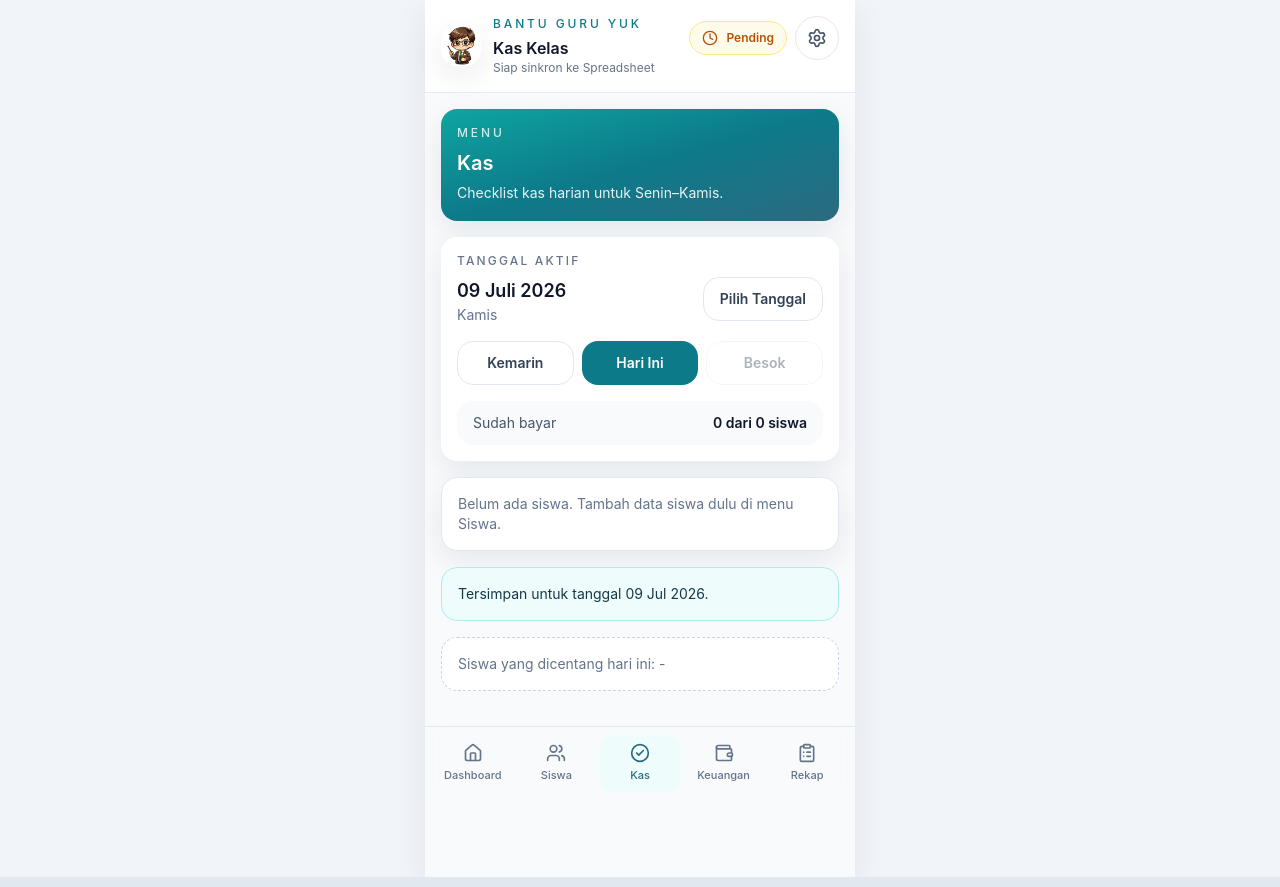
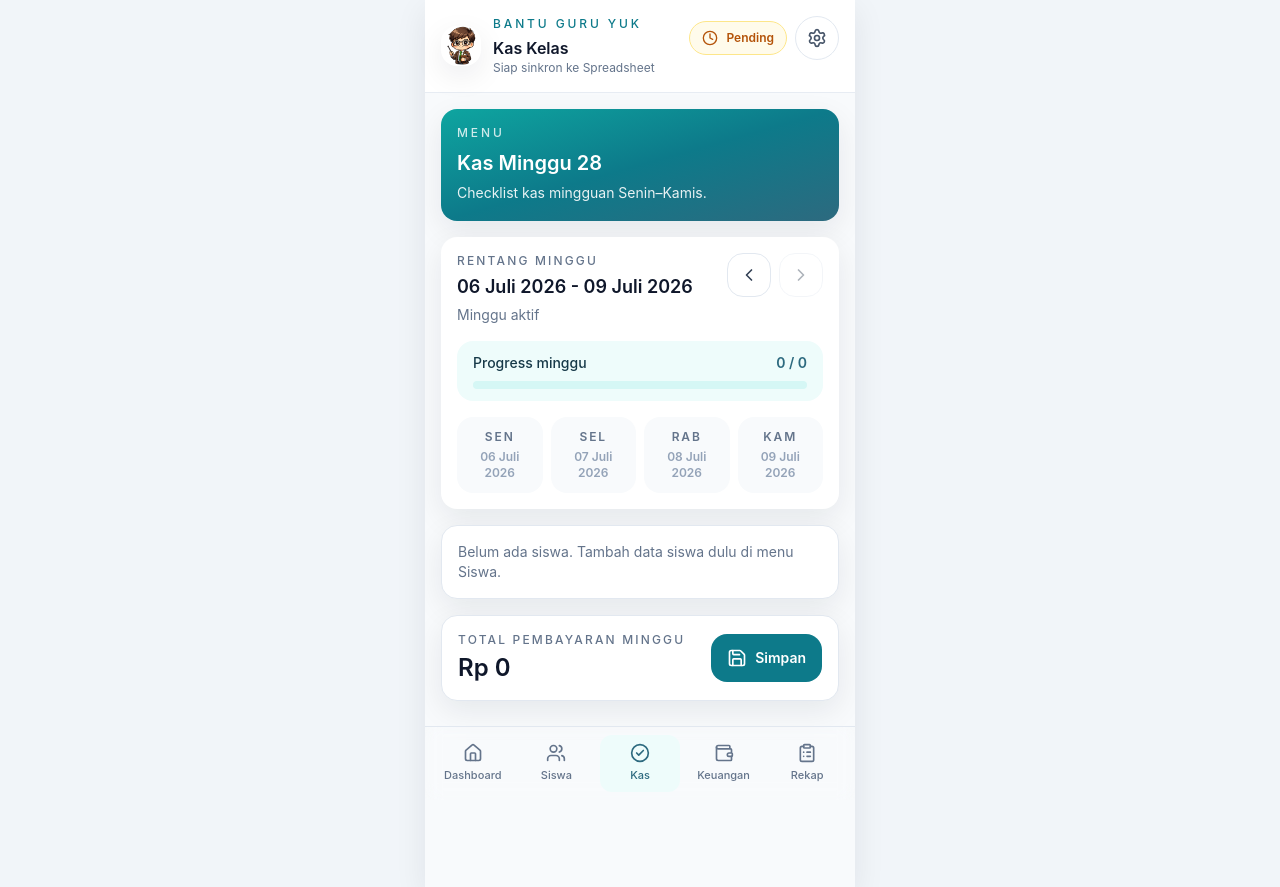
Before and after one commit to pakchoyy/kaskelas, a React (Vite) app: page /kas in a window 1280 px wide. Built offline with nearby package versions, Linux system fonts and the light colour scheme.

Commit message:
feat: redesign CashPage ke mingguan senin-kamis + tombol simpan trigger sync

```diff
--- a/src/pages/CashPage.tsx
+++ b/src/pages/CashPage.tsx
@@ -1,107 +1,187 @@
 import { useMemo, useState } from 'react';
-import { Check } from 'lucide-react';
-import { BottomSheet } from '../components/BottomSheet';
+import { Check, ChevronLeft, ChevronRight, Save } from 'lucide-react';
 import { PageShell } from '../components/PageShell';
 import { useAppData } from '../hooks/useAppData';
 import { useAppSettings } from '../hooks/useAppSettings';
 import { formatCurrency } from '../lib/format';
-import {
-  formatDisplayDate,
-  formatShortDisplayDate,
-  formatWeekday,
-  getMinCashDate,
-  isCashDay,
-  isDateAfter,
-  shiftIsoDate,
-  todayIsoDate,
-} from '../lib/date';
+import { formatDisplayDate, isCashDay, todayIsoDate } from '../lib/date';
+import { requestSync } from '../lib/sync';
+
+type WeekDayKey = 'senin' | 'selasa' | 'rabu' | 'kamis';
+
+const weekDays: Array<{ key: WeekDayKey; label: string }> = [
+  { key: 'senin', label: 'Sen' },
+  { key: 'selasa', label: 'Sel' },
+  { key: 'rabu', label: 'Rab' },
+  { key: 'kamis', label: 'Kam' },
+];
+
+function toIsoLocalDate(date: Date): string {
+  const year = date.getFullYear();
+  const month = String(date.getMonth() + 1).padStart(2, '0');
+  const day = String(date.getDate()).padStart(2, '0');
+  return `${year}-${month}-${day}`;
+}
+
+function getMonday(date: Date): Date {
+  const result = new Date(date);
+  const day = result.getDay();
+  const diff = day === 0 ? -6 : 1 - day;
+  result.setDate(result.getDate() + diff);
+  return result;
+}
+
+function getWeekDates(anchorDateIso: string): Record<WeekDayKey, string> {
+  const monday = getMonday(new Date(`${anchorDateIso}T00:00:00`));
+  return {
+    senin: toIsoLocalDate(monday),
+    selasa: toIsoLocalDate(new Date(monday.getFullYear(), monday.getMonth(), monday.getDate() + 1)),
+    rabu: toIsoLocalDate(new Date(monday.getFullYear(), monday.getMonth(), monday.getDate() + 2)),
+    kamis: toIsoLocalDate(new Date(monday.getFullYear(), monday.getMonth(), monday.getDate() + 3)),
+  };
+}
+
+function formatWeekRange(weekDates: Record<WeekDayKey, string>): string {
+  return `${formatDisplayDate(weekDates.senin)} - ${formatDisplayDate(weekDates.kamis)}`;
+}
+
+function getIsoWeekNumber(dateIso: string): number {
+  const date = new Date(`${dateIso}T00:00:00`);
+  date.setHours(0, 0, 0, 0);
+  date.setDate(date.getDate() + 3 - ((date.getDay() + 6) % 7));
+  const week1 = new Date(date.getFullYear(), 0, 4);
+  return (
+    1 +
+    Math.round(
+      ((date.getTime() - week1.getTime()) / 86400000 - 3 + ((week1.getDay() + 6) % 7)) / 7,
+    )
+  );
+}
 
 export function CashPage() {
-  const { students, cashRecords, setCheckedStudents } = useAppData();
+  const { students, cashRecords, setCheckedStudents, saveCurrentState } = useAppData();
   const { settings } = useAppSettings();
-  const [activeDate, setActiveDate] = useState(todayIsoDate());
-  const [sheetOpen, setSheetOpen] = useState(false);
+  const [anchorDate, setAnchorDate] = useState(todayIsoDate());
 
-  const minDate = getMinCashDate();
-  const maxDate = todayIsoDate();
-  const activeRecord = cashRecords[activeDate];
-  const checkedStudentIds = activeRecord?.checkedStudentIds ?? [];
+  const weekDates = useMemo(() => getWeekDates(anchorDate), [anchorDate]);
+  const weekNumber = useMemo(() => getIsoWeekNumber(weekDates.senin), [weekDates.senin]);
+  const isCurrentWeek = useMemo(() => {
+    const todayWeek = getWeekDates(todayIsoDate());
+    return weekDates.senin === todayWeek.senin;
+  }, [weekDates.senin]);
 
-  const checkedCount = checkedStudentIds.length;
-  const totalCount = students.length;
-  const cashWarning = !isCashDay(activeDate);
+  const weekSummary = useMemo(() => {
+    return students.map((student) => {
+      const checkedByDay = {
+        senin: cashRecords[weekDates.senin]?.checkedStudentIds.includes(student.id) ?? false,
+        selasa: cashRecords[weekDates.selasa]?.checkedStudentIds.includes(student.id) ?? false,
+        rabu: cashRecords[weekDates.rabu]?.checkedStudentIds.includes(student.id) ?? false,
+        kamis: cashRecords[weekDates.kamis]?.checkedStudentIds.includes(student.id) ?? false,
+      };
 
-  const checkedStudentNameList = useMemo(() => {
-    return students.filter((student) => checkedStudentIds.includes(student.id)).map((student) => student.name);
-  }, [checkedStudentIds, students]);
+      const paidCount = Object.values(checkedByDay).filter(Boolean).length;
 
-  const handleToggle = (studentId: string) => {
-    const nextCheckedIds = checkedStudentIds.includes(studentId)
-      ? checkedStudentIds.filter((id) => id !== studentId)
-      : [...checkedStudentIds, studentId];
+      return {
+        student,
+        checkedByDay,
+        paidCount,
+        total: paidCount * (settings.dailyCashNominal || 1000),
+      };
+    });
+  }, [cashRecords, settings.dailyCashNominal, students, weekDates]);
 
-    setCheckedStudents(activeDate, nextCheckedIds);
+  const weekProgress = useMemo(() => {
+    const totalSlots = students.length * weekDays.length;
+    const filledSlots = weekSummary.reduce((sum, item) => sum + item.paidCount, 0);
+    return { totalSlots, filledSlots };
+  }, [students.length, weekSummary]);
+
+  const canGoNext = useMemo(() => {
+    const nextMonday = new Date(`${weekDates.senin}T00:00:00`);
+    nextMonday.setDate(nextMonday.getDate() + 7);
+    return toIsoLocalDate(nextMonday) <= todayIsoDate();
+  }, [weekDates.senin]);
+
+  const moveWeek = (offsetWeeks: number) => {
+    const date = new Date(`${weekDates.senin}T00:00:00`);
+    date.setDate(date.getDate() + offsetWeeks * 7);
+    setAnchorDate(toIsoLocalDate(date));
+  };
+
+  const handleToggle = (studentId: string, day: WeekDayKey) => {
+    const targetDate = weekDates[day];
+    const currentIds = cashRecords[targetDate]?.checkedStudentIds ?? [];
+    const nextCheckedIds = currentIds.includes(studentId)
+      ? currentIds.filter((id) => id !== studentId)
+      : [...currentIds, studentId];
+
+    setCheckedStudents(targetDate, nextCheckedIds);
+  };
+
+  const handleSave = () => {
+    saveCurrentState();
+    requestSync();
   };
 
   return (
-    <PageShell
-      title="Kas"
-      description="Checklist kas harian untuk Senin–Kamis."
-    >
+    <PageShell title={`Kas Minggu ${weekNumber}`} description="Checklist kas mingguan Senin–Kamis.">
       <div className="space-y-4">
         <div className="rounded-2xl bg-white p-4 shadow-soft">
-          <p className="text-xs font-medium uppercase tracking-[0.18em] text-slate-500">Tanggal aktif</p>
-          <div className="mt-2 flex items-start justify-between gap-3">
-            <div>
-              <p className="text-lg font-semibold text-slate-900">{formatDisplayDate(activeDate)}</p>
-              <p className="text-sm text-slate-500">{formatWeekday(activeDate)}</p>
+          <div className="flex items-start justify-between gap-3">
+            <div className="min-w-0">
+              <p className="text-xs font-medium uppercase tracking-[0.18em] text-slate-500">Rentang minggu</p>
+              <p className="mt-1 text-lg font-semibold text-slate-900">{formatWeekRange(weekDates)}</p>
+              <p className="mt-1 text-sm text-slate-500">{isCurrentWeek ? 'Minggu aktif' : 'Minggu yang dipilih'}</p>
             </div>
+
+            <div className="flex shrink-0 gap-2">
               <button
                 type="button"
-              onClick={() => setSheetOpen(true)}
-              className="h-11 rounded-2xl border border-slate-200 bg-white px-4 text-sm font-semibold text-slate-700"
+                onClick={() => moveWeek(-1)}
+                className="flex h-11 w-11 items-center justify-center rounded-2xl border border-slate-200 bg-white text-slate-700"
+                aria-label="Minggu sebelumnya"
               >
-              Pilih Tanggal
-            </button>
-          </div>
-
-          <div className="mt-4 grid grid-cols-3 gap-2">
-            <button
-              type="button"
-              disabled={activeDate <= minDate}
-              onClick={() => setActiveDate((current) => shiftIsoDate(current, -1))}
-              className="h-11 rounded-2xl border border-slate-200 text-sm font-semibold text-slate-700 disabled:cursor-not-allowed disabled:opacity-40"
-            >
-              Kemarin
+                <ChevronLeft className="h-5 w-5" strokeWidth={2} />
               </button>
               <button
                 type="button"
-              onClick={() => setActiveDate(todayIsoDate())}
-              className="h-11 rounded-2xl bg-brand-600 text-sm font-semibold text-white"
+                onClick={() => moveWeek(1)}
+                disabled={!canGoNext}
+                className="flex h-11 w-11 items-center justify-center rounded-2xl border border-slate-200 bg-white text-slate-700 disabled:cursor-not-allowed disabled:opacity-40"
+                aria-label="Minggu berikutnya"
               >
-              Hari Ini
-            </button>
-            <button
-              type="button"
-              disabled={isDateAfter(shiftIsoDate(activeDate, 1), maxDate)}
-              onClick={() => setActiveDate((current) => shiftIsoDate(current, 1))}
-              className="h-11 rounded-2xl border border-slate-200 text-sm font-semibold text-slate-700 disabled:cursor-not-allowed disabled:opacity-40"
-            >
-              Besok
+                <ChevronRight className="h-5 w-5" strokeWidth={2} />
               </button>
             </div>
+          </div>
 
-          {cashWarning ? (
-            <div className="mt-4 rounded-2xl bg-amber-50 px-4 py-3 text-sm text-amber-800">
-              Hari ini bukan hari kas. Tetap bisa input, tetapi ada warning.
+          <div className="mt-4 rounded-2xl bg-brand-50 px-4 py-3">
+            <div className="flex items-center justify-between gap-3 text-sm">
+              <p className="font-medium text-brand-900">Progress minggu</p>
+              <p className="font-semibold text-brand-700">
+                {weekProgress.filledSlots} / {weekProgress.totalSlots}
+              </p>
             </div>
-          ) : null}
+            <div className="mt-2 h-2 rounded-full bg-brand-100">
+              <div
+                className="h-2 rounded-full bg-brand-600 transition-all"
+                style={{
+                  width: `${weekProgress.totalSlots > 0 ? (weekProgress.filledSlots / weekProgress.totalSlots) * 100 : 0}%`,
+                }}
+              />
+            </div>
+          </div>
 
-          <div className="mt-4 flex items-center justify-between rounded-2xl bg-slate-50 px-4 py-3">
-            <p className="text-sm text-slate-600">Sudah bayar</p>
-            <p className="text-sm font-semibold text-slate-900">
-              {checkedCount} dari {totalCount} siswa
-            </p>
+          <div className="mt-4 grid grid-cols-4 gap-2 text-center text-xs font-semibold uppercase tracking-[0.16em] text-slate-500">
+            {weekDays.map((day) => {
+              const date = weekDates[day.key];
+              return (
+                <div key={day.key} className="rounded-2xl bg-slate-50 px-2 py-3">
+                  <p>{day.label}</p>
+                  <p className="mt-1 normal-case tracking-normal text-slate-400">{formatDisplayDate(date)}</p>
+                </div>
+              );
+            })}
           </div>
         </div>
 
@@ -109,72 +189,83 @@ export function CashPage() {
           {students.length === 0 ? (
             <div className="p-4 text-sm text-slate-500">Belum ada siswa. Tambah data siswa dulu di menu Siswa.</div>
           ) : (
-            <ul className="divide-y divide-slate-100">
-              {students.map((student, index) => {
-                const checked = checkedStudentIds.includes(student.id);
+            <div className="overflow-x-auto">
+              <table className="min-w-full divide-y divide-slate-100 text-left">
+                <thead className="bg-slate-50 text-xs uppercase tracking-[0.16em] text-slate-500">
+                  <tr>
+                    <th className="sticky left-0 bg-slate-50 px-4 py-3 font-medium">Siswa</th>
+                    {weekDays.map((day) => (
+                      <th key={day.key} className="px-3 py-3 text-center font-medium">{day.label}</th>
+                    ))}
+                    <th className="px-4 py-3 font-medium">Bayar</th>
+                    <th className="px-4 py-3 font-medium">Total</th>
+                  </tr>
+                </thead>
+                <tbody className="divide-y divide-slate-100">
+                  {weekSummary.map(({ student, checkedByDay, paidCount, total }, index) => (
+                    <tr key={student.id} className={index % 2 === 0 ? 'bg-white' : 'bg-slate-50/40'}>
+                      <td className="sticky left-0 bg-inherit px-4 py-4 align-middle">
+                        <p className="text-xs font-medium uppercase tracking-[0.16em] text-slate-400">No. {index + 1}</p>
+                        <p className="truncate text-sm font-semibold text-slate-900">{student.name}</p>
+                      </td>
+                      {weekDays.map((day) => {
+                        const date = weekDates[day.key];
+                        const checked = checkedByDay[day.key];
+                        const disabled = !isCashDay(date);
 
                         return (
-                  <li key={student.id}>
+                          <td key={day.key} className="px-3 py-4 text-center align-middle">
                             <button
                               type="button"
-                      onClick={() => handleToggle(student.id)}
-                      className="flex w-full items-center justify-between gap-3 px-4 py-4 text-left"
-                    >
-                      <div className="min-w-0">
-                        <p className="text-xs font-medium uppercase tracking-[0.18em] text-slate-400">No. {index + 1}</p>
-                        <p className="truncate text-base font-semibold text-slate-900">{student.name}</p>
-                        <p className="mt-1 text-xs text-slate-500">
-                          Nominal: {formatCurrency(settings.dailyCashNominal || 1000)}
-                        </p>
-                      </div>
-                      <div
-                        className={`flex h-9 w-9 shrink-0 items-center justify-center rounded-full border ${
+                              onClick={() => handleToggle(student.id, day.key)}
+                              disabled={disabled}
+                              className={`mx-auto flex h-10 w-10 items-center justify-center rounded-full border transition ${
                                 checked
                                   ? 'border-brand-500 bg-brand-500 text-white'
+                                  : disabled
+                                    ? 'border-slate-200 bg-slate-100 text-slate-300'
                                     : 'border-slate-300 bg-white text-transparent'
                               }`}
-                        aria-hidden="true"
+                              aria-label={`${student.name} ${day.label}`}
                             >
                               {checked ? <Check className="h-5 w-5" strokeWidth={3} /> : null}
-                      </div>
                             </button>
-                  </li>
+                          </td>
                         );
                       })}
-            </ul>
+                      <td className="px-4 py-4 text-sm text-slate-600">
+                        {paidCount} / 4
+                      </td>
+                      <td className="px-4 py-4 text-sm font-semibold text-brand-700">
+                        {formatCurrency(total)}
+                      </td>
+                    </tr>
+                  ))}
+                </tbody>
+              </table>
+            </div>
           )}
         </div>
 
-        <div className="rounded-2xl border border-brand-200 bg-brand-50 p-4 text-sm text-brand-900">
-          Tersimpan untuk tanggal {formatShortDisplayDate(activeDate)}.
+        <div className="rounded-2xl border border-slate-200 bg-white p-4 shadow-soft">
+          <div className="flex items-center justify-between gap-3">
+            <div>
+              <p className="text-xs font-medium uppercase tracking-[0.18em] text-slate-500">Total pembayaran minggu</p>
+              <p className="mt-1 text-2xl font-semibold text-slate-900">
+                {formatCurrency(weekSummary.reduce((sum, item) => sum + item.total, 0))}
+              </p>
             </div>
-
-        <div className="rounded-2xl border border-dashed border-slate-300 bg-white p-4 text-sm text-slate-500">
-          Siswa yang dicentang hari ini: {checkedStudentNameList.length > 0 ? checkedStudentNameList.join(', ') : '-'}
+            <button
+              type="button"
+              onClick={handleSave}
+              className="flex h-12 items-center gap-2 rounded-2xl bg-brand-600 px-4 text-sm font-semibold text-white"
+            >
+              <Save className="h-5 w-5" strokeWidth={2} />
+              Simpan
+            </button>
           </div>
         </div>
-
-      <BottomSheet
-        open={sheetOpen}
-        title="Pilih Tanggal"
-        description="Maksimal 30 hari ke belakang dari hari ini."
-        onClose={() => setSheetOpen(false)}
-      >
-        <label className="block space-y-2">
-          <span className="text-sm font-medium text-slate-700">Tanggal</span>
-          <input
-            type="date"
-            value={activeDate}
-            min={minDate}
-            max={maxDate}
-            onChange={(event) => {
-              setActiveDate(event.target.value);
-              setSheetOpen(false);
-            }}
-            className="h-12 w-full rounded-2xl border border-slate-200 px-4 text-base outline-none ring-brand-200 focus:border-brand-500 focus:ring-4"
-          />
-        </label>
-      </BottomSheet>
+      </div>
     </PageShell>
   );
 }
```
Lines whose indentation alone changed are shown as unchanged.
